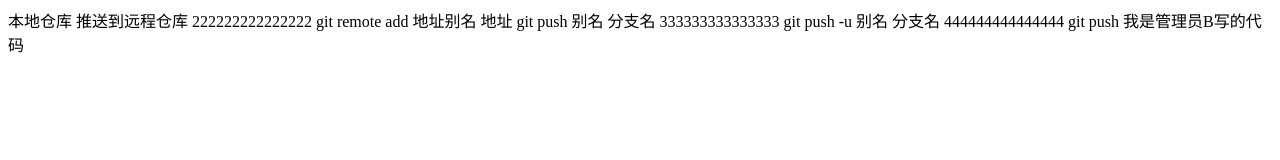
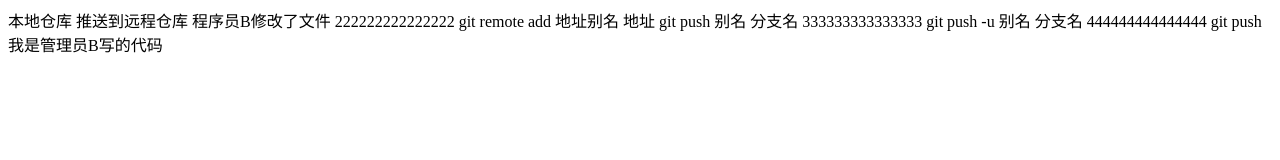
Before and after one commit to Xuanhee/xuanhe, a plain HTML site: page index.html in a window 1280 px wide. Drawn offline with Linux system fonts and the light colour scheme.

Commit message:
程序员b测试冲突

```diff
--- a/index.html
+++ b/index.html
@@ -10,7 +10,7 @@
     <title>Title</title>
 </head>
 <body>
-本地仓库 推送到远程仓库
+本地仓库 推送到远程仓库    程序员B修改了文件
 222222222222222 git remote add 地址别名 地址    git push 别名 分支名
 333333333333333 git push -u 别名 分支名
 444444444444444 git push
```
